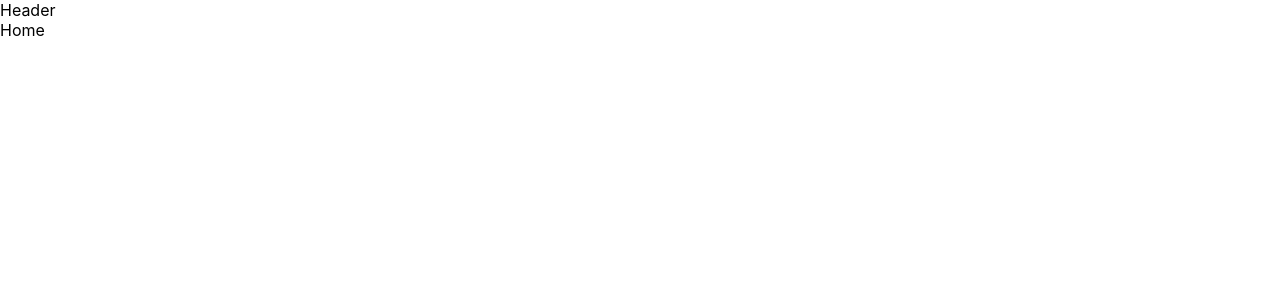
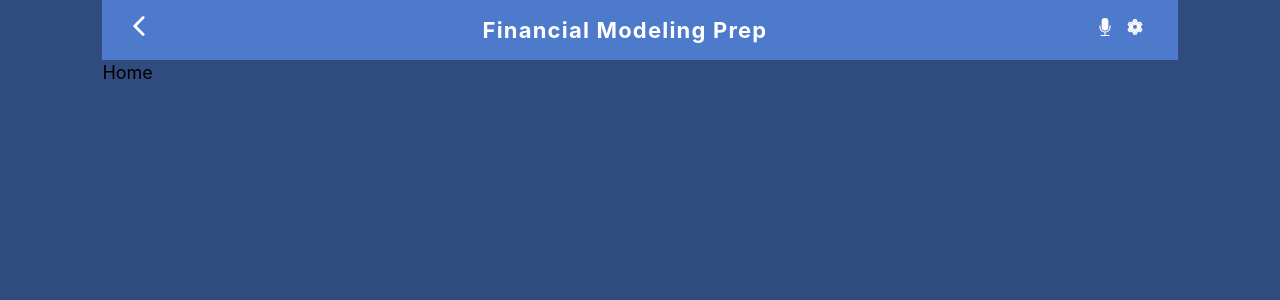
Before and after one commit to LuisSalas94/financial-modeling-app, a React (Create React App) app: page / in a window 1280 px wide. Shown: the top 300 px of the page. Built offline with nearby package versions, Linux system fonts and the light colour scheme.

Commit message:
Add Header component and styling

```diff
--- a/src/App.css
+++ b/src/App.css
@@ -1,38 +1,91 @@
-.App {
-  text-align: center;
+@import url("https://fonts.googleapis.com/css2?family=Lato:wght@300;400;700;900&display=swap");
+
+* {
+	margin: 0;
+	padding: 0;
+	box-sizing: border-box;
+	list-style: none;
+	text-decoration: none;
+	scroll-behavior: smooth;
+	transition: all 0.2s linear;
+	line-height: 1.4;
 }
 
-.App-logo {
-  height: 40vmin;
-  pointer-events: none;
+html {
+	font-family: "Lato", sans-serif;
+	padding: 0 8%;
+	font-size: 62.5%;
 }
 
-@media (prefers-reduced-motion: no-preference) {
-  .App-logo {
-    animation: App-logo-spin infinite 20s linear;
-  }
+:root {
+	--background-color: #304b7e;
+	--header-color: #4e7acc;
+	--white-color: #fff;
+	--orange-color: #e67e22;
+	--transition: all 0.1s ease-in;
 }
 
-.App-header {
-  background-color: #282c34;
-  min-height: 100vh;
-  display: flex;
-  flex-direction: column;
-  align-items: center;
-  justify-content: center;
-  font-size: calc(10px + 2vmin);
-  color: white;
+body {
+	min-height: 100vh;
+	overflow-x: hidden;
+	background-color: var(--background-color);
+	font-size: 1.8rem;
 }
 
-.App-link {
-  color: #61dafb;
+/* ************************** Header Styling ************************** */
+header {
+	position: sticky;
+	top: 0;
+	background-color: var(--header-color);
 }
 
-@keyframes App-logo-spin {
-  from {
-    transform: rotate(0deg);
-  }
-  to {
-    transform: rotate(360deg);
-  }
+header .nav-ul {
+	display: flex;
+	justify-content: space-between;
+	align-items: center;
+	height: 6rem;
+	padding: 0 2%;
 }
+
+header .nav-ul a {
+	font-size: 1.2rem;
+	color: var(--white-color);
+}
+
+header .nav-ul .back a {
+	cursor: pointer;
+	font-size: 3rem;
+	transition: var(--transition);
+}
+
+header .nav-ul .back a:hover {
+	color: var(--orange-color);
+}
+
+header .nav-ul .logo {
+	font-size: 1.2rem;
+	cursor: pointer;
+	transition: var(--transition);
+}
+
+header .nav-ul .title {
+	letter-spacing: 1.2px;
+	font-size: 2.2rem;
+}
+
+header .nav-ul .logo:hover {
+	color: var(--orange-color);
+}
+
+header .nav-ul .icons button {
+	all: unset;
+	cursor: pointer;
+	margin-right: 1.2rem;
+	color: var(--white-color);
+	transition: var(--transition);
+	cursor: pointer;
+}
+
+header .nav-ul .icons button:hover {
+	color: var(--orange-color);
+}
--- a/src/components/header/Header.js
+++ b/src/components/header/Header.js
@@ -1,8 +1,39 @@
 /* eslint-disable */
 import React from "react";
+//react-icons
+import { IoIosArrowBack } from "react-icons/io";
+import { BsMicFill } from "react-icons/bs";
+import { AiTwotoneSetting } from "react-icons/ai";
+//router
+import { Link } from "react-router-dom";
 
 const Header = () => {
-	return <div>Header</div>;
+	return (
+		<header>
+			<nav className="nav">
+				<ul className="nav-ul">
+					<li className="back">
+						<Link to="/">
+							<IoIosArrowBack />
+						</Link>
+					</li>
+					<li className="logo">
+						<Link to="/" className="logo">
+							<h1 className="title">Financial Modeling Prep</h1>
+						</Link>
+					</li>
+					<li className="icons">
+						<button type="button" className="btn">
+							<BsMicFill />
+						</button>
+						<button type="button" className="btn">
+							<AiTwotoneSetting />
+						</button>
+					</li>
+				</ul>
+			</nav>
+		</header>
+	);
 };
 
 export default Header;
```
